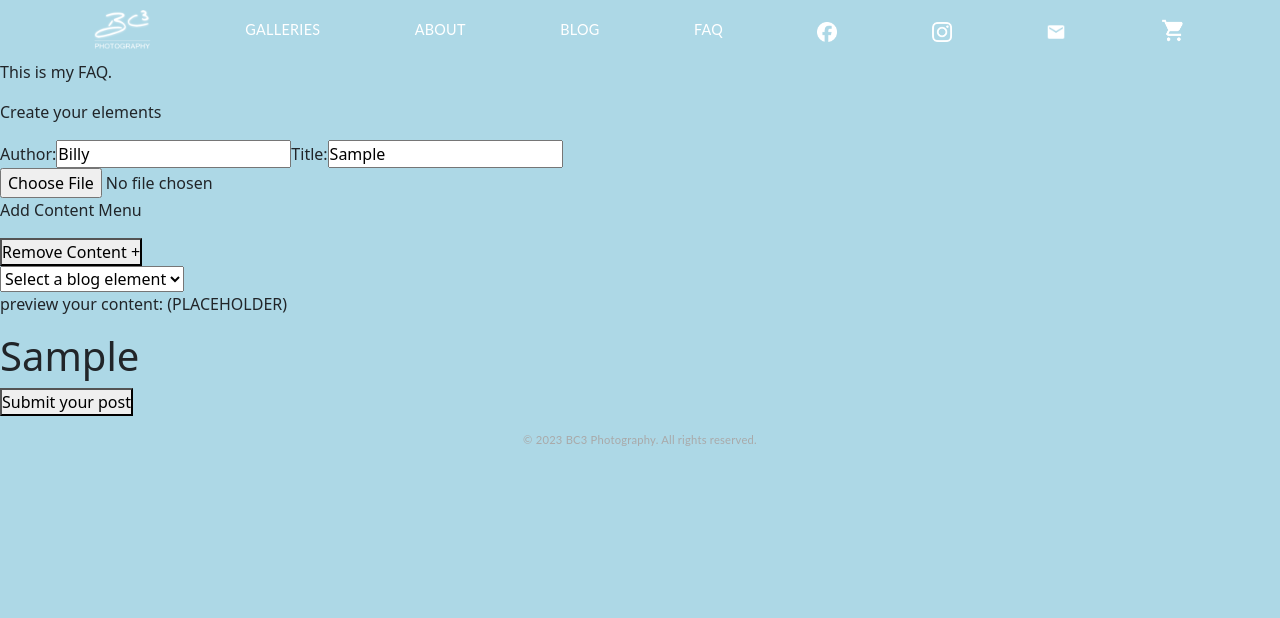
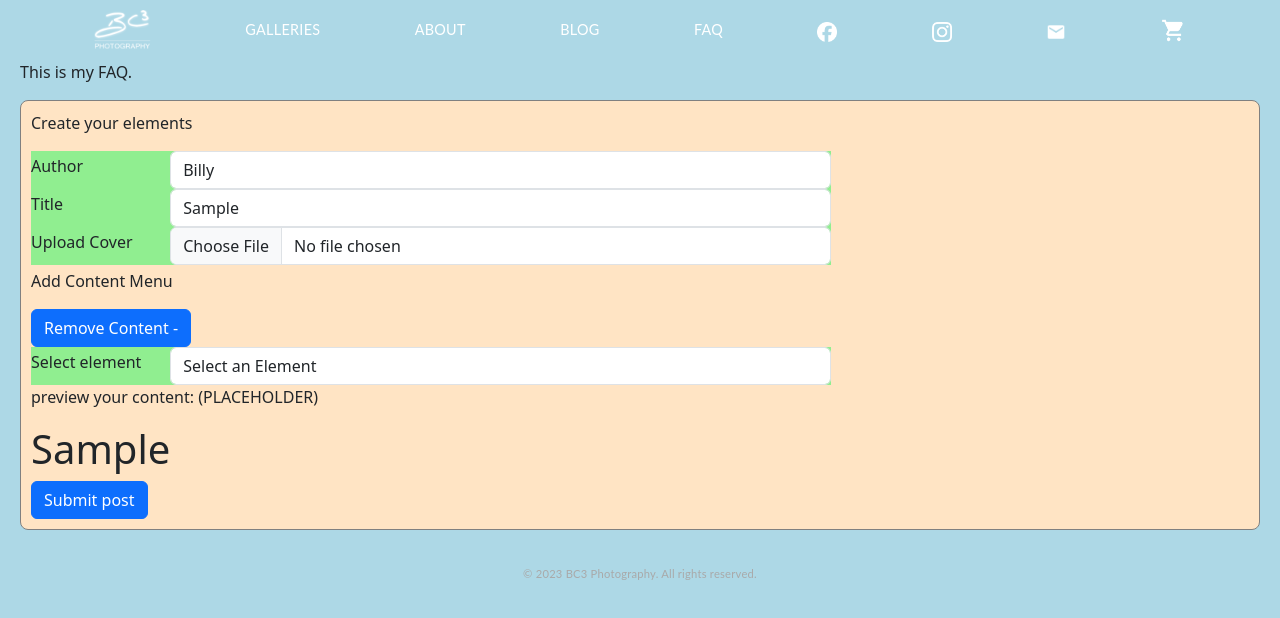
Before and after one commit to anthonytk31415/bc3photo, a React (Create React App) app in the folder bc3photo-fe/: page /faq in a window 1280 px wide. Both pictures are taken after typing "Sample" into the empty fields and a click on the button "Add Content +". Shown: the top 618 px of the page. Built offline with nearby package versions, Linux system fonts and the light colour scheme.

Commit message:
added react bootstrap elements and updated folder structure

```diff
--- a/bc3photo-fe/public/index.html
+++ b/bc3photo-fe/public/index.html
@@ -13,6 +13,7 @@
     href="https://cdn.jsdelivr.net/npm/bootstrap@5.3.0/dist/css/bootstrap.min.css"
     integrity="sha384-9ndCyUaIbzAi2FUVXJi0CjmCapSmO7SnpJef0486qhLnuZ2cdeRhO02iuK6FUUVM"
     crossorigin="anonymous"
+
     />
     <!-- <link rel="apple-touch-icon" href="%PUBLIC_URL%/logo192.png" /> -->
     <!--
--- /dev/null
+++ b/bc3photo-fe/src/components/BlogPostContainer.js
@@ -0,0 +1,65 @@
+import React, {useContext} from 'react';
+import {CreateBlogPostContext} from './BlogPostElements'
+
+
+
+function BlogPostBodyContainer({blogPostBody}) {
+
+    // const {blogPostBody} = useContext(CreateBlogPostContext);
+
+    let arr = []
+    for (let i = 0; i < blogPostBody.length; i ++) {
+        let element;
+        let entry = blogPostBody[i]
+        let msg = entry.data
+        switch (entry.type) {
+            case 'h3':
+                element = <h3>{msg}</h3>
+                break
+            case 'h4':
+                element = <h4>{msg}</h4>
+                break
+            case 'text':
+                element = <p>{msg}</p>
+                break
+            case 'imageSet':
+                element =   <div>
+                                <img src={msg.file} alt="uploaded" />
+                                <p>{msg.caption}</p>
+                            </div>
+                break
+
+            default:
+                element = null
+        }
+
+        if (element) {
+            arr.push(element);
+        }
+
+    }
+    return (
+        <div>
+            {arr}
+        </div>
+    )
+}
+
+
+// BlogPostContainer will be rendered for the preview and
+// for the blog post.
+
+function BlogPostContainer({title, cover, blogPostBody }) {
+
+    return (
+        <div className="blogPostContainer">
+            {cover && <img src={cover} alt="cover-placeholder" />}
+            <h1> {title}</h1>
+
+
+            <BlogPostBodyContainer blogPostBody={blogPostBody}/>
+        </div>
+    )
+}
+
+export {BlogPostContainer}
--- a/bc3photo-fe/src/components/BlogPostElements.js
+++ b/bc3photo-fe/src/components/BlogPostElements.js
@@ -1,7 +1,11 @@
 import React, { useState, useContext } from 'react';
 import { BlogPost, BlogPostBody, BlogPostBodyElement, ImageSetData} from '../classes/BlogPost';
 
+import { BlogPostContainer } from './BlogPostContainer';
 
+import Form from 'react-bootstrap/Form';
+import Stack from 'react-bootstrap/Stack';
+import Button from 'react-bootstrap/Button';
 
 // build use context: variable manager!
 const CreateBlogPostContext = React.createContext();
@@ -77,63 +81,63 @@ function BaseElements(props){
     } = useContext(CreateBlogPostContext);
 
     function submitButton() {
-
     }
 
     return (
         <div>
             <p> Create your elements </p>
-            <form action ={submitButton} method="POST">
-                <label for="author">Author:
-                    <input type="text" id="title" name="title" value="Billy" required></input>
+            <Form className="formInput">
+                <Form.Group className="mb-1" controlId="formMainElements">
+                    <Stack direction="horizontal" gap={2}>
+                        <Form.Label className="formLabel" >Author</Form.Label>
+                        <Form.Control type="text" value="Billy" required />
 
-                </label>
-                <label for="title">Title:
-                    <input type="text" id="title" name="title" value={title} onChange={handleTitleChange} required></input>
-                </label>
-                <br></br>
-
-                <label>
-                    <input
-                        type="file"
-                        accept="image/*" // Allow only image files to be selected
-                        onChange={handleCoverUpload}
-                    />
-                </label>
-
-            </form>
+                    </Stack>
+                    <Stack direction="horizontal" gap={2}>
+                        <Form.Label className="formLabel">Title</Form.Label>
+                        <Form.Control type="text" value={title} required onChange={handleTitleChange}/>
+                    </Stack>
+                    <Stack direction="horizontal" gap={2}>
+                        <Form.Label className="formLabel">Upload Cover</Form.Label>
+                        <Form.Control type="file" accept="image/*" onChange={handleCoverUpload}/>
+                    </Stack>
+                </Form.Group>
+            </Form>
         </div>
-
     )
 }
 
 // build menu for adding content elements
-
 function BlogPostAddElementsMenu(props) {
 
     const {
         showAddElement, toggleShowAddElement,
         elementType, setElementType,
-        title, cover,
-
-    } = useContext(CreateBlogPostContext)
+        title, cover, blogPostBody,
+        } = useContext(CreateBlogPostContext)
 
     const handleElementChange = (e) => {
         setElementType(e.target.value);
-      };
+        };
 
     return (
         <div>
             <p> Add Content Menu </p>
-            <button onClick={toggleShowAddElement} > {showAddElement ? "Remove Content" : "Add Content"} + </button>
+            <Button onClick={toggleShowAddElement} > {showAddElement ? "Remove Content -" : "Add Content +"}</Button>
             {showAddElement && <div>
-                <select value={elementType} onChange={handleElementChange}>
-                    <option value="">Select a blog element</option>
-                    <option value="h3">h3</option>
-                    <option value="h4">h4</option>
-                    <option value="text">text</option>
-                    <option value="imageSet">imageSet</option>
-                </select>
+
+                <Form className="formInput">
+                    <Stack direction="horizontal" gap={2}>
+                        <Form.Label className="formLabel">Select element</Form.Label>
+                        <Form.Control as="select" value={elementType} onChange={handleElementChange}>
+                            <option>Select an Element</option>
+                            <option>h3</option>
+                            <option>h4</option>
+                            <option>text</option>
+                            <option>imageSet</option>
+                        </Form.Control>
+                    </Stack>
+                </Form>
 
                 <div>
                     {(elementType === "h3" || elementType === "h4" || elementType === "text")&& < TextOrHeaderFormElement /> }
@@ -141,16 +145,8 @@ function BlogPostAddElementsMenu(props) {
                 </div>
             </div>}
 
-
-
             <p> preview your content: (PLACEHOLDER) </p>
-            <div>
-                {cover && <img src={cover} alt="cover-placeholder" />}
-                <h1> {title}</h1>
-
-
-                <BodyElements/>
-            </div>
+            <BlogPostContainer title={title} cover={cover} blogPostBody={blogPostBody}/>
         </div>
     )
 }
@@ -173,7 +169,7 @@ function TextOrHeaderFormElement(props){
         blogPostBody, setBlogPostBody
     } = useContext(CreateBlogPostContext)
 
-    function handleSubmit(e) {
+    function handleElementSubmit(e) {
         e.preventDefault();
 
         let blogPostBodyElement = new BlogPostBodyElement(
@@ -183,11 +179,9 @@ function TextOrHeaderFormElement(props){
         // add logic to submit blog post to the array
         setBlogPostBody(prevValue => [...prevValue, blogPostBodyElement]);
 
-
         // reset var settings
         resetElementAfterSubmit();
         setTextInput('');
-
     }
 
     function handleInputChange(e) {
@@ -195,19 +189,17 @@ function TextOrHeaderFormElement(props){
     }
 
     return (
-        <form onSubmit={handleSubmit}> Input Text/Header
-            <label for="textInput">
-                <textarea
-                    id = "textInput"
-                    name = "textInput"
-                    value = {textInput}
-                    onChange = {handleInputChange}
-                    rows={4}
-                    cols={40}
-                />
-            </label>
-            <button type="submit" disabled={!textInput}>Add Element</button>
-        </form>
+        <div>
+            <Form className="formInput" onSubmit={handleElementSubmit}>
+                <Stack direction="horizontal" gap={2}>
+                    <Form.Label className="formLabel"> Input Text
+                    </Form.Label>
+                    <Form.Control rows={3}value={textInput} onChange={handleInputChange} as="textarea" />
+                </Stack>
+                <Button type="submit" disabled={!textInput}>Submit Element</Button>
+            </Form>
+
+        </div>
     )
 }
 
@@ -217,7 +209,6 @@ function ImageSetElement(props){
     const [caption, setCaption] = useState('');
 
     const [image, setImage] = useState(null);
-
 
     const {elementType, resetElementAfterSubmit, setBlogPostBody
         } = useContext(CreateBlogPostContext)
@@ -269,86 +260,31 @@ function ImageSetElement(props){
 
 
     return (
+        <div>
+            <Form className="formInput" onSubmit={handleImageSetElementSubmit}>
+                <Form.Group className="mb-1" controlId="formMainElements">
+                    <Stack direction="horizontal" gap={2}>
+                        <Form.Label className="formLabel" >Filename</Form.Label>
+                        <Form.Control type="text" value={filename} required onChange={handleFilenameInput} />
+                    </Stack>
+                    <Stack direction="horizontal" gap={2}>
+                        <Form.Label className="formLabel" >Upload Image</Form.Label>
+                        <Form.Control type="file" accept="image/*" required onChange={handleImageUpload} />
+                    </Stack>
+                    <Stack direction="horizontal" gap={2}>
+                        <Form.Label className="formLabel" >Caption</Form.Label>
+                        <Form.Control type="text" value = {caption} required onChange={handleCaptionChange} />
+                    </Stack>
+                    <Button type="submit" disabled={!caption || !filename}>Add Element</Button>
+                </Form.Group>
 
-        <form onSubmit={handleImageSetElementSubmit}>
-            <label for="filenameInput">File name
-                <input
-                    id = "filename"
-                    name = "filename"
-                    value = {filename}
-                    onChange = {handleFilenameInput}
-                />
-            </label>
-            <br></br>
-            <label>
-                <input
-                    type="file"
-                    accept="image/*" // Allow only image files to be selected
-                    onChange={handleImageUpload}
-                />
-            </label>
-
-
-            <label for="caption">Caption
-                <textarea
-                    id = "caption"
-                    name = "caption"
-                    value = {caption}
-                    onChange = {handleCaptionChange}
-                    rows={4}
-                    cols={40}
-                />
-            </label>
-            <button type="submit" disabled={!caption || !filename}>Add Element</button>
-        </form>
+            </Form>
+        </div>
     )
 }
 
 
-// given an array, return the elementsl
-
-function BodyElements(props) {
-
-    const {blogPostBody} = useContext(CreateBlogPostContext);
-
-    let arr = []
-    for (let i = 0; i < blogPostBody.length; i ++) {
-        let element;
-        let entry = blogPostBody[i]
-        let msg = entry.data
-        switch (entry.type) {
-            case 'h3':
-                element = <h3>{msg}</h3>
-                break
-            case 'h4':
-                element = <h4>{msg}</h4>
-                break
-            case 'text':
-                element = <p>{msg}</p>
-                break
-            case 'imageSet':
-                element =   <div>
-                                <img src={msg.file} alt="uploaded" />
-                                <p>{msg.caption}</p>
-                            </div>
-                break
-
-            default:
-                element = null
-        }
-
-        if (element) {
-            arr.push(element);
-        }
-
-    }
-    return (
-        <div>
-            {arr}
-        </div>
-    )
-}
-
+// write the post to the backend
 function formSubmit(newPost) {
     // later write the post requests here.
     fetch('/blogpost', {
@@ -365,7 +301,7 @@ function formSubmit(newPost) {
         .catch((error) => console.error(error));
 };
 
-// currently, defauliting author to billy
+// Button to initiate the Post
 function SubmitBlogPostButton(){
     const author = "Billy"
     const {
@@ -386,7 +322,7 @@ function SubmitBlogPostButton(){
 
     return (
         <div>
-            <button onClick={handleSubmit}> Submit your post</button>
+            <Button onClick={handleSubmit}> Submit post</Button>
         </div>
     )
 }
@@ -394,6 +330,6 @@ function SubmitBlogPostButton(){
 export {
     BlogPostProvider, BaseElements,
     TextOrHeaderFormElement, BlogPostAddElementsMenu,
-    ImageSetElement, BodyElements,
-    SubmitBlogPostButton
+    ImageSetElement,
+    SubmitBlogPostButton, CreateBlogPostContext
 }
--- a/bc3photo-fe/src/createBlogPost.js
+++ b/bc3photo-fe/src/createBlogPost.js
@@ -25,12 +25,11 @@ import {ImageSetElement, BlogPostProvider, BaseElements,
 // do i need to input somethign where it'll submit the thing into the object?
 
 
-
 function CreateBlogPostMenu() {
 
     return (
         <BlogPostProvider>
-        <div>
+        <div className="BlogPostProviderContainer">
             <BaseElements/>
             <BlogPostAddElementsMenu/>
             <SubmitBlogPostButton/>
--- a/bc3photo-fe/src/index.css
+++ b/bc3photo-fe/src/index.css
@@ -12,10 +12,15 @@ code {
     monospace;
 } */
 
+.main {
+  padding: 20px;
+}
+
 * {
   padding: 0;
   margin: 0;
 }
+
 html, body, .app, .router {
   background-color: lightblue; /* #333*/
   margin: 0;
@@ -133,3 +138,69 @@ html, body, .app, .router {
 
 /* .carousel .carousel-control { visibility: hidden; }
 .carousel:hover .carousel-control { visibility: visible; } */
+
+
+/* // 550px width is cutoff */
+.blogPostPreview-container {
+  display: flex;
+  flex-direction: center;
+  justify-content: center;
+}
+
+@media (min-width: 550px) {
+  .blogPostPreview-container {
+    flex-direction: row; /* When screen width is >= 550px, align elements horizontally */
+    justify-content: space-between; /* Add space between the elements */
+    align-items: center; /* Center elements vertically within the parent */
+  }
+
+  .blogPostPreview-imgCover{
+    aspect-ratio: auto 600 / 337;
+    max-width: 50%;
+  }
+}
+
+
+.blogPostPreview-imgCover{
+  aspect-ratio: auto 600 / 337;
+}
+
+.blogPostPreview-textContainer {
+  display: flex;
+  flex-direction: column;
+  justify-content: flex-start;
+  align-items: center;
+
+}
+
+
+.formLabel {
+  width: 160px;
+}
+
+.formInput {
+  max-width: 100%;
+  background-color: lightgreen;
+}
+
+
+
+@media only screen and (min-width: 600px) {
+  .formInput {
+    max-width: 800px;
+  }
+}
+
+
+
+.blogPostPreviewDate {
+  font-size: 12px;
+  font-weight: lighter;
+}
+
+.BlogPostProviderContainer {
+  background-color: bisque;
+  border: solid gray 1px;
+  border-radius: 8px;
+  padding: 10px;
+}
```
Also changed, not shown: bc3photo-fe/src/components/BlogEntries.js (+26 -5 lines), bc3photo-fe/public/images/AntelopeBeampost2-1200x800.jpg (added), bc3photo-fe/src/App.js (indentation only), 14 other files (tests, documents, lock files or other folders).
